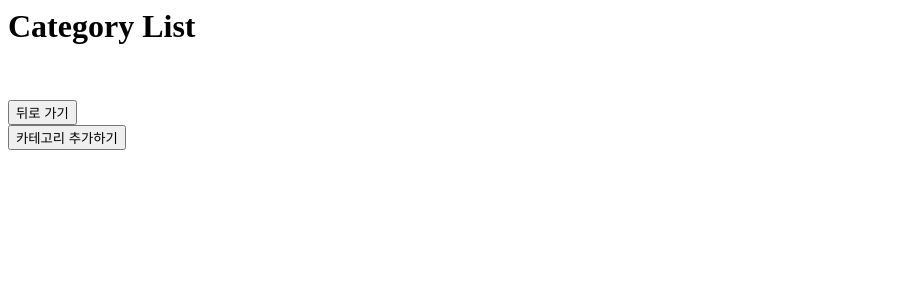
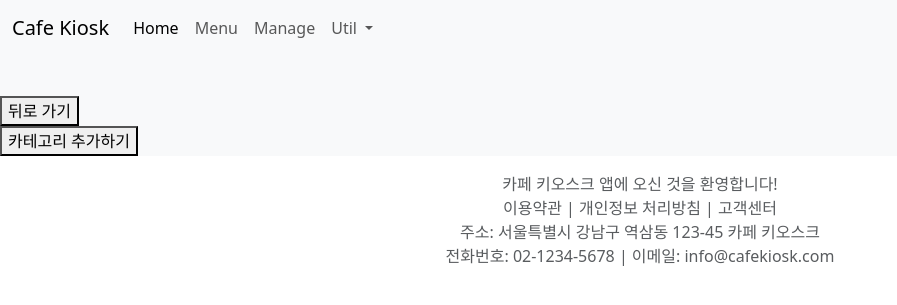
Before and after one commit to choi-jyoon/cafe_kiosk, a Django app: page /cafe/ in a window 1280 px wide. Shown: the top 305 px of the page, without its empty margins (0-897 px from the left). Run offline with Django 5.2, Linux system fonts and the light colour scheme; data that the repository does not hold is empty.

Commit message:
feat: nav bar 추가 및 템플릿 디자인

```diff
--- a/cafe/templates/cafe/category_list.html
+++ b/cafe/templates/cafe/category_list.html
@@ -1,11 +1,24 @@
-<h1>Category List</h1>
+{% extends 'base.html' %}
+
+{% load static %}
+{% block title %}Bookmark List{% endblock %}
+{% block content %}
 
 <br>
 
-<ul>
-    {%for category in object_list%}
-    <li><a href='{% url 'cafe:detail' category.id %}'>{{category.name}}</a></li>
-    {%endfor%}
+<ul style="list-style-type: none; padding: 0;">
+    {% for category in object_list %}
+    <li style="display: inline-block; margin-right: 10px;"> <!-- 각 카드 요소를 인라인 블록으로 설정하고 우측 마진 추가 -->
+        <div class="card" style="width: 18rem;">
+            {% comment %} <img src="{% static 'img/coffee.png' %}" class="card-img-top"> {% endcomment %}
+            <div class="card-body">
+                <h5 class="card-title">{{ category.name }}</h5>
+                <p class="card-text">menu category content</p>
+                <a href="{% url 'cafe:detail' category.id %}" class="btn btn-primary">{{category.name}}</a>
+            </div>
+        </div>
+    </li>
+    {% endfor %}
 </ul>
 <!-- 뒤로 가기 버튼 -->
 <button onclick="goBack()">뒤로 가기</button>
@@ -19,3 +32,5 @@
 <form method="get" action="{% url 'cafe:category_create' %}">
     <button type="submit">카테고리 추가하기 </button>
 </form>
+
+{% endblock content %}
--- /dev/null
+++ b/templates/base.html
@@ -0,0 +1,58 @@
+<!DOCTYPE html>
+<html lang="en">
+<head>
+    <meta charset="UTF-8">
+    <meta name="viewport" content="width=device-width, initial-scale=1.0">
+    <title>{% block title %} Like Lion {% endblock %}</title>
+    <link href="https://cdn.jsdelivr.net/npm/bootstrap@5.3.3/dist/css/bootstrap.min.css" rel="stylesheet" integrity="sha384-QWTKZyjpPEjISv5WaRU9OFeRpok6YctnYmDr5pNlyT2bRjXh0JMhjY6hW+ALEwIH" crossorigin="anonymous">
+    {% block extra-style %}{% endblock %}
+</head>
+
+<body>
+    <nav class="navbar navbar-expand-lg bg-body-tertiary">
+        <div class="container-fluid">
+          <a class="navbar-brand" href="{% url 'home' %}">Cafe Kiosk</a>
+          <button class="navbar-toggler" type="button" data-bs-toggle="collapse" data-bs-target="#navbarNavDropdown" aria-controls="navbarNavDropdown" aria-expanded="false" aria-label="Toggle navigation">
+            <span class="navbar-toggler-icon"></span>
+          </button>
+          <div class="collapse navbar-collapse" id="navbarNavDropdown">
+            <ul class="navbar-nav">
+              <li class="nav-item">
+                <a class="nav-link active" aria-current="page" href="{% url 'home' %}">Home</a>
+              </li>
+              <li class="nav-item">
+                <a class="nav-link" href="{% url 'cafe:index' %}">Menu</a>
+              </li>
+
+              <li class="nav-item">
+                <a class="nav-link" href="{% url 'cafe:manage' %}">Manage</a>
+              </li>
+              <li class="nav-item dropdown">
+                <a class="nav-link dropdown-toggle" href="" role="button" data-bs-toggle="dropdown" aria-expanded="false">
+                  Util
+                </a>
+                <ul class="dropdown-menu">
+                  <li><a class="dropdown-item" href="admin/">Admin</a></li>
+                  <li><hr class="dropdown-divider"></li>
+                  <li><a class="dropdown-item" href="#">Search</a></li>
+                </ul>
+              </li>
+            </ul>
+          </div>
+        </div>
+      </nav>
+      <div class="bg-light">
+        {% block content %}{% endblock %}
+    </div>
+
+      {% block footer %}
+      <footer class="footer mt-auto py-3">
+        <div class="container text-center">
+            <span class="text-muted">카페 키오스크 앱에 오신 것을 환영합니다!</span><br>
+            <span class="text-muted">이용약관 | 개인정보 처리방침 | 고객센터</span><br>
+            <span class="text-muted">주소: 서울특별시 강남구 역삼동 123-45 카페 키오스크</span><br>
+            <span class="text-muted">전화번호: 02-1234-5678 | 이메일: info@cafekiosk.com</span>
+        </div>
+    </footer>
+    {% endblock %}
+</body>
```
Also changed, not shown: cafe/templates/cafe/category_detail.html (+6 -1 lines), cafe/templates/cafe/category_form.html (+14 -3 lines), cafe/templates/cafe/manage.html (+7 -0 lines), cafe/templates/cafe/menu_detail.html (+6 -1 lines), cafe/templates/cafe/menu_list.html (+16 -2 lines), config/settings.py (+9 -1 lines), templates/home.html (+33 -29 lines), cafe/models.py (line endings or trailing spaces).
